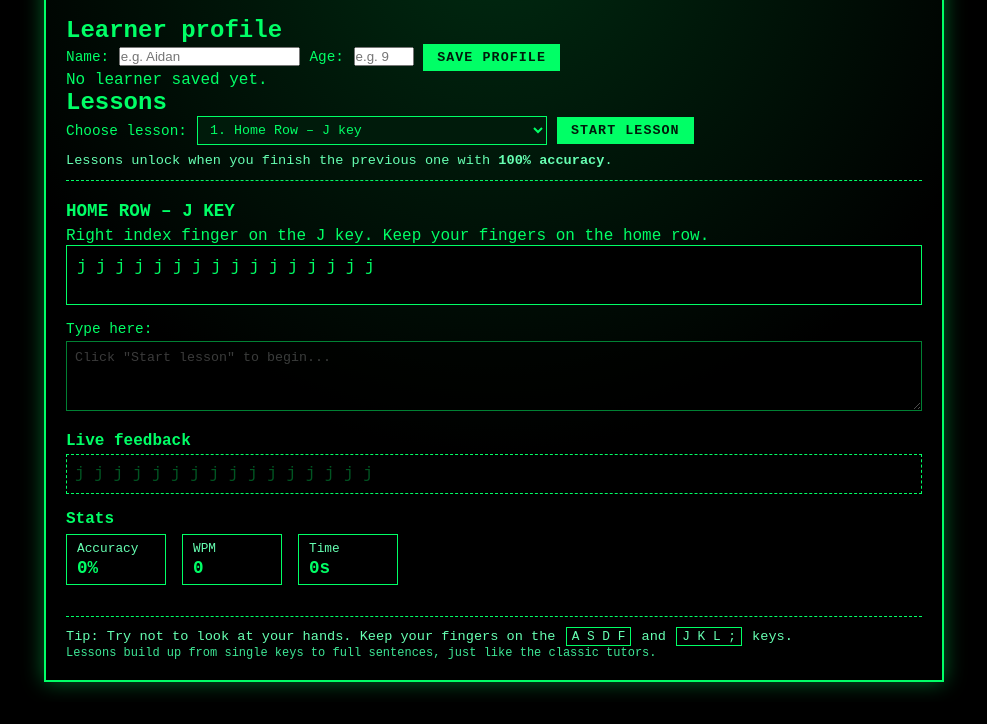
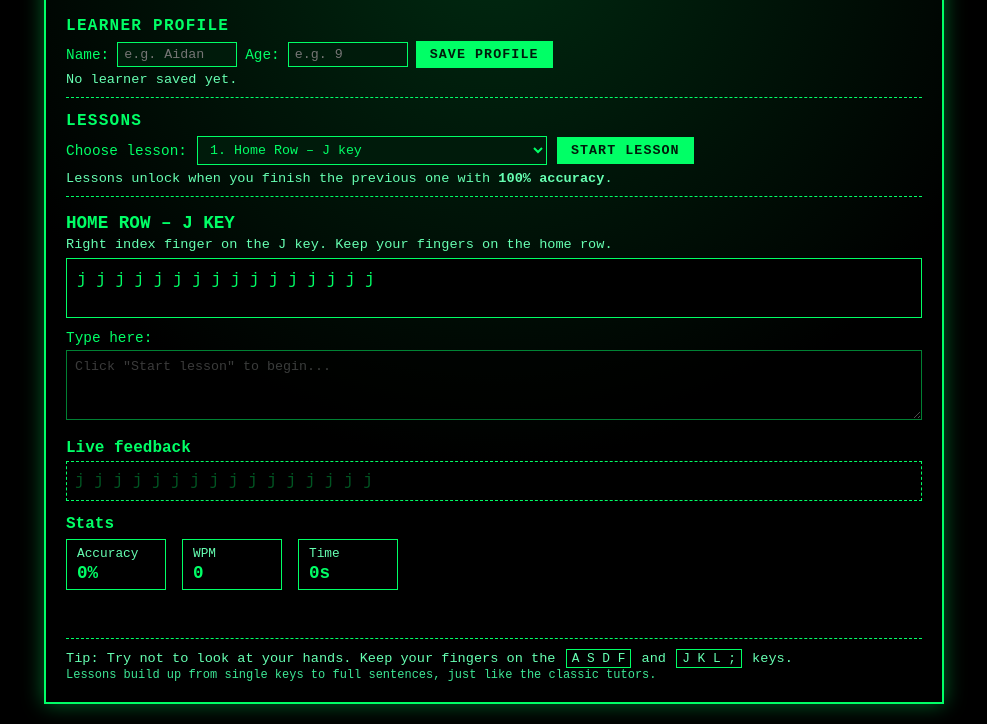
Before and after one commit to scottecomm/typing-course, a plain HTML site: page index.html in a window 1280 px wide. Shown: the part 99-823 px from the top of the page, without its empty margins (146-1133 px from the left). Before the commit the page ends 801 px from the top, so only its background shows below. Drawn offline with Linux system fonts and the light colour scheme.

Commit message:
Update styles.css

```diff
--- a/styles.css
+++ b/styles.css
@@ -26,6 +26,14 @@ body {
   background: radial-gradient(circle at top, #002b11 0, #000000 60%);
 }
 
+/* Section headings */
+.section-title {
+  font-size: 1rem;
+  text-transform: uppercase;
+  margin-bottom: 6px;
+  letter-spacing: 0.08em;
+}
+
 /* Header */
 .app-header {
   text-align: center;
@@ -44,11 +52,45 @@ body {
   color: #66ffb2;
 }
 
+/* Profile */
+.profile-panel {
+  margin-bottom: 14px;
+  border-bottom: 1px dashed #00ff66;
+  padding-bottom: 10px;
+}
+
+.profile-row {
+  display: flex;
+  flex-wrap: wrap;
+  gap: 8px;
+  align-items: center;
+  margin-bottom: 4px;
+}
+
+.profile-row label {
+  font-size: 0.9rem;
+}
+
+.profile-row input[type="text"],
+.profile-row input[type="number"] {
+  background-color: #001b0b;
+  color: #00ff66;
+  border: 1px solid #00ff66;
+  padding: 4px 6px;
+  font-family: inherit;
+  width: 120px;
+}
+
+.profile-summary {
+  font-size: 0.85rem;
+  color: #66ffb2;
+}
+
 /* Controls */
 .controls {
-  margin-bottom: 20px;
+  margin-bottom: 16px;
   border-bottom: 1px dashed #00ff66;
-  padding-bottom: 12px;
+  padding-bottom: 10px;
 }
 
 .control-row {
@@ -56,7 +98,7 @@ body {
   flex-wrap: wrap;
   gap: 10px;
   align-items: center;
-  margin-bottom: 8px;
+  margin-bottom: 6px;
 }
 
 label {
@@ -102,13 +144,19 @@ button:hover {
 
 /* Lesson panel */
 .lesson-panel {
-  margin-bottom: 16px;
+  margin-bottom: 12px;
 }
 
 .lesson-panel h2 {
   font-size: 1.1rem;
+  margin-bottom: 4px;
+  text-transform: uppercase;
+}
+
+.lesson-desc {
+  font-size: 0.85rem;
+  color: #66ffb2;
   margin-bottom: 6px;
-  text-transform: uppercase;
 }
 
 .target-text {
@@ -122,7 +170,7 @@ button:hover {
 
 /* Typing panel */
 .typing-panel {
-  margin-bottom: 16px;
+  margin-bottom: 14px;
 }
 
 .typing-label {
@@ -146,7 +194,7 @@ textarea#typing-input:disabled {
 
 /* Feedback */
 .feedback-panel {
-  margin-bottom: 16px;
+  margin-bottom: 14px;
 }
 
 .feedback-panel h3 {
@@ -210,7 +258,7 @@ textarea#typing-input:disabled {
 .completion-message {
   font-size: 0.9rem;
   color: #66ffb2;
-  min-height: 1em;
+  min-height: 2.2em;
 }
 
 /* Footer */
@@ -240,4 +288,14 @@ textarea#typing-input:disabled {
   .stats-grid {
     flex-direction: column;
   }
+
+  .profile-row {
+    flex-direction: column;
+    align-items: flex-start;
+  }
+
+  .control-row {
+    flex-direction: column;
+    align-items: flex-start;
+  }
 }
```
